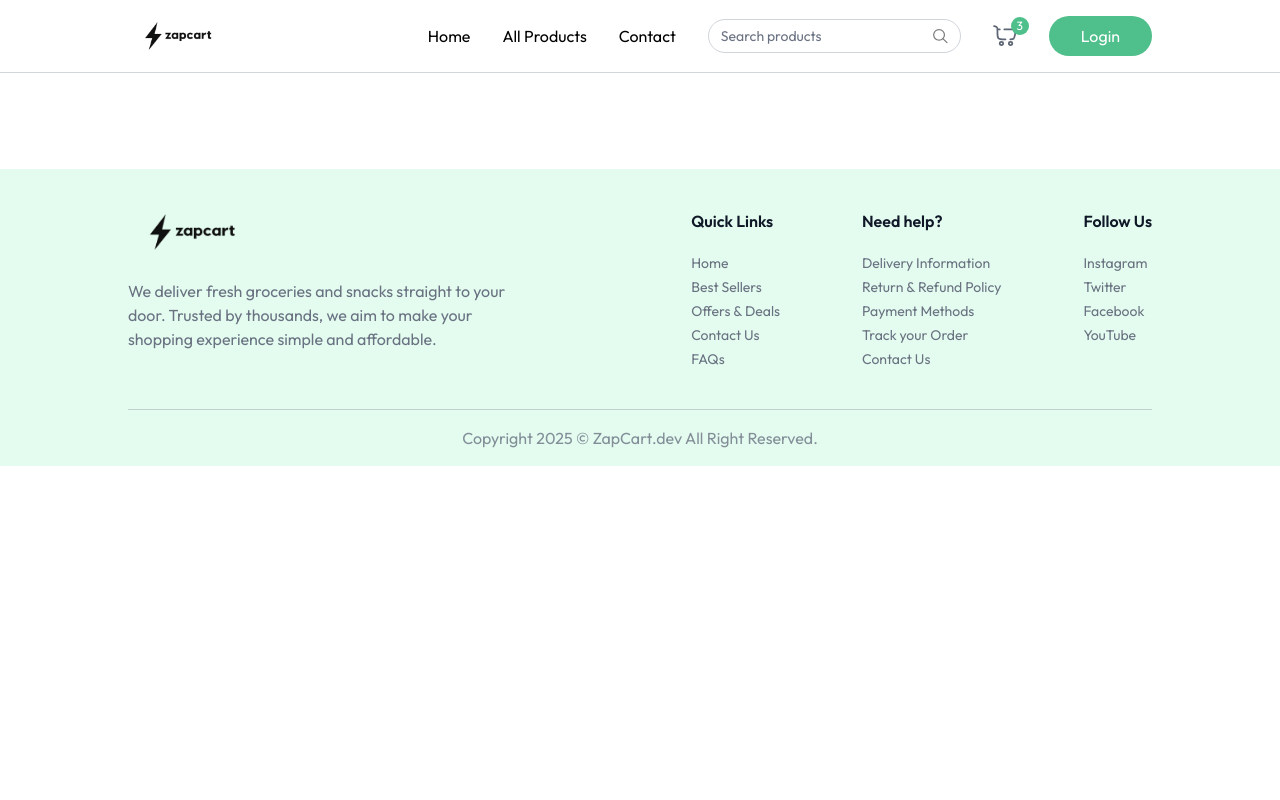
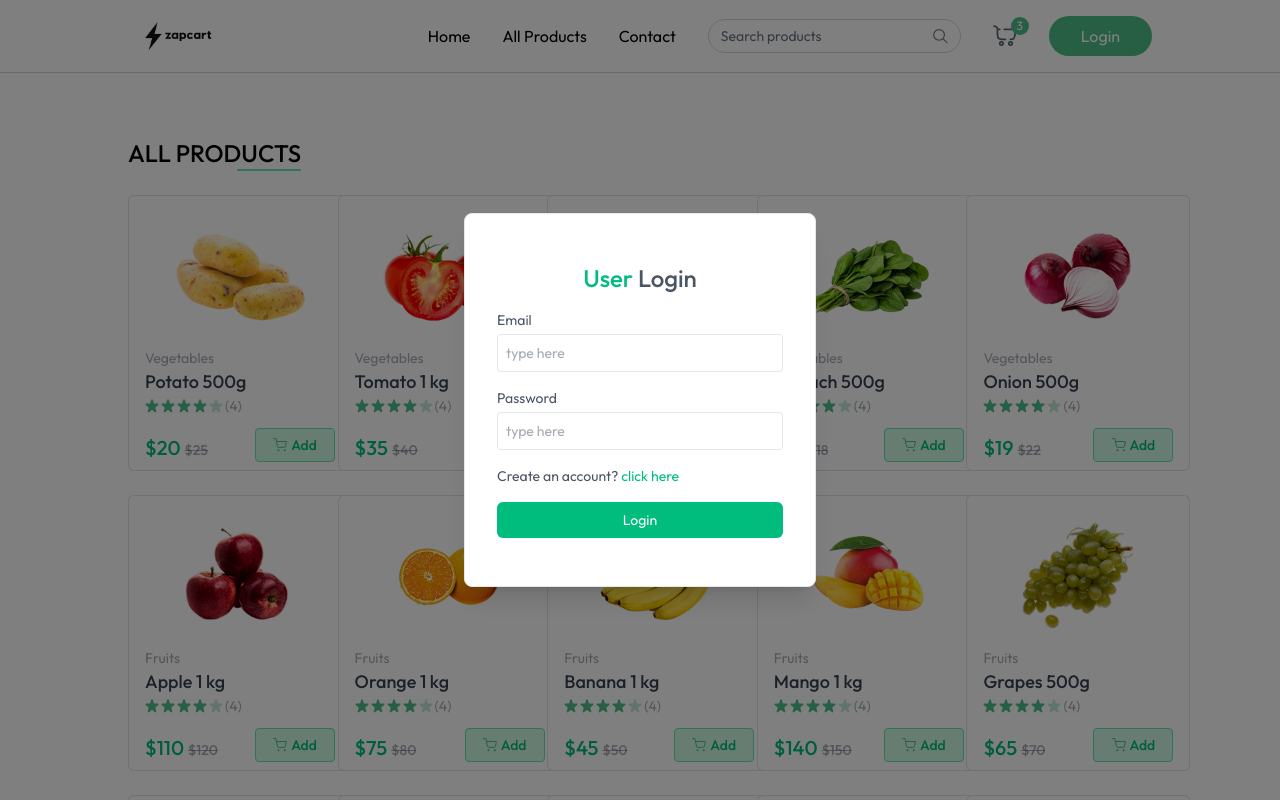
Before and after one commit to Aadarsh-2003/zapcart, a React (Vite) app in the folder client/: page /products in a window 1280 px wide. Both pictures are taken after a click on the button "Login". Shown: the top 800 px of the page. Built offline with nearby package versions, Linux system fonts and the light colour scheme.

Commit message:
Added AllProducts, ProductCategory page and Login/SignUp functionality

```diff
--- a/client/src/App.jsx
+++ b/client/src/App.jsx
@@ -4,19 +4,27 @@
 import { Route, Routes, useLocation } from 'react-router-dom'
 import { Toaster } from 'react-hot-toast'
 import Footer from './components/Footer'
+import { useAppContext } from './context/AppContext'
+import Login from './components/Login'
+import AllProducts from './pages/AllProducts'
+import ProductCategory from './pages/ProductCategory'
 
 
 const App = () => {
 
   const isSellerPath = useLocation().pathname.includes("seller")
+ const {showUserLogin} = useAppContext();
 
   return (
     <div>
       {isSellerPath ? null : <Navbar/>}
+      {showUserLogin? <Login/>: null}
       <Toaster/>
       <div className= {`${isSellerPath? "" : "px-6 md:px-16 lg:px-24 xl:px-32"}`}>
         <Routes>
           <Route path='/' element={<Home/>} />
+          <Route path='/products' element={<AllProducts/>} />
+          <Route path='/products/:category' element={<ProductCategory/>} />
         </Routes>
       </div>
       {!isSellerPath && <Footer/>}
--- /dev/null
+++ b/client/src/components/Login.jsx
@@ -0,0 +1,60 @@
+import React from 'react'
+import { useAppContext } from '../context/AppContext';
+
+const Login = () => {
+
+    const {setShowUserLogin, setUser} = useAppContext();
+
+    const [state, setState] = React.useState("login");
+    const [name, setName] = React.useState("");
+    const [email, setEmail] = React.useState("");
+    const [password, setPassword] = React.useState("");
+
+    const formSubmitHandler = async(e)=>{
+        e.preventDefault();
+        setUser({
+            email: "abc@gmail.com",
+            name: "abc"
+        })
+        setShowUserLogin(false);
+    }
+
+  return (
+
+    <div  onClick={()=>setShowUserLogin(false)} className='fixed top-0 bottom-0 left-0 right-0 z-30 flex items-center text-sm text-gray-600 bg-black/50' >
+        <form onSubmit={formSubmitHandler} onClick={(e)=>e.stopPropagation()} className="flex flex-col gap-4 m-auto items-start p-8 py-12 w-80 sm:w-[352px] rounded-lg shadow-xl border border-gray-200 bg-white">
+            <p className="text-2xl font-medium m-auto">
+                <span className="text-emerald-500">User</span> {state === "login" ? "Login" : "Sign Up"}
+            </p>
+            {state === "register" && (
+                <div className="w-full">
+                    <p>Name</p>
+                    <input onChange={(e) => setName(e.target.value)} value={name} placeholder="type here" className="border border-gray-200 rounded w-full p-2 mt-1 outline-emerald-500" type="text" required />
+                </div>
+            )}
+            <div className="w-full ">
+                <p>Email</p>
+                <input onChange={(e) => setEmail(e.target.value)} value={email} placeholder="type here" className="border border-gray-200 rounded w-full p-2 mt-1 outline-emerald-500" type="email" required />
+            </div>
+            <div className="w-full ">
+                <p>Password</p>
+                <input onChange={(e) => setPassword(e.target.value)} value={password} placeholder="type here" className="border border-gray-200 rounded w-full p-2 mt-1 outline-emerald-500" type="password" required />
+            </div>
+            {state === "register" ? (
+                <p>
+                    Already have account? <span onClick={() => setState("login")} className="text-emerald-500 cursor-pointer">click here</span>
+                </p>
+            ) : (
+                <p>
+                    Create an account? <span onClick={() => setState("register")} className="text-emerald-500 cursor-pointer">click here</span>
+                </p>
+            )}
+            <button className="bg-emerald-500 hover:bg-emerald-600 transition-all text-white w-full py-2 rounded-md cursor-pointer">
+                {state === "register" ? "Create Account" : "Login"}
+            </button>
+        </form>
+    </div>
+  )
+}
+
+export default Login
--- a/client/src/components/Navbar.jsx
+++ b/client/src/components/Navbar.jsx
@@ -1,4 +1,4 @@
-import React from 'react'
+import React, { useEffect } from 'react'
 import {NavLink } from 'react-router-dom'
 import {assets} from '../assets/assets'
 import {useAppContext} from '../context/AppContext'
@@ -7,12 +7,19 @@
 const Navbar = () => {
 
     const [open, setOpen] = React.useState(false)
-    const {user, setUser, setShowUserLogin, navigate} = useAppContext();
+    const {user, setUser, setShowUserLogin, navigate, searchQuerry, setSearchQuerry} = useAppContext();
 
     const logout = async()=>{
         setUser(null);
         navigate('/');
     }
+
+    useEffect(() => {
+      if(searchQuerry.length > 0){
+        navigate('/products');
+      }
+    }, [searchQuerry])
+
 
     return (
     <nav className="flex items-center justify-between px-6 md:px-16 lg:px-24 xl:px-32 py-4 border-b border-gray-300 bg-white relative transition-all">
@@ -28,18 +35,13 @@
                 <NavLink to='/'>Contact</NavLink>
 
                 <div className="hidden lg:flex items-center text-sm gap-2 border border-gray-300 px-3 rounded-full">
-                    <input className="py-1.5 w-full bg-transparent outline-none placeholder-gray-500" type="text" placeholder="Search products" />
-                    {/* <svg width="16" height="16" viewBox="0 0 16 16" fill="none" xmlns="http://www.w3.org/2000/svg">
-                        <path d="M10.836 10.615 15 14.695" stroke="#7A7B7D" stroke-width="1.2" stroke-linecap="round" stroke-linejoin="round" />
-                        <path clip-rule="evenodd" d="M9.141 11.738c2.729-1.136 4.001-4.224 2.841-6.898S7.67.921 4.942 2.057C2.211 3.193.94 6.281 2.1 8.955s4.312 3.92 7.041 2.783" stroke="#7A7B7D" stroke-width="1.2" stroke-linecap="round" stroke-linejoin="round" />
-                    </svg> */}
+                    <input onChange={(e)=>setSearchQuerry(e.target.value)} className="py-1.5 w-full bg-transparent outline-none placeholder-gray-500" type="text" placeholder="Search products" />
+
                     <img src={assets.search_icon} alt='search' className='w-4 h-4' />
                 </div>
 
                 <div onClick={()=>navigate('/cart')} className="relative cursor-pointer">
-                    {/* <svg width="18" height="18" viewBox="0 0 14 14" fill="none" xmlns="http://www.w3.org/2000/svg">
-                        <path d="M.583.583h2.333l1.564 7.81a1.17 1.17 0 0 0 1.166.94h5.67a1.17 1.17 0 0 0 1.167-.94l.933-4.893H3.5m2.333 8.75a.583.583 0 1 1-1.167 0 .583.583 0 0 1 1.167 0m6.417 0a.583.583 0 1 1-1.167 0 .583.583 0 0 1 1.167 0" stroke="#615fff" stroke-linecap="round" stroke-linejoin="round" />
-                    </svg> */}
+
                     <img src={assets.nav_cart_icon} alt='cart' className='w-6 opacity-80' />
                     <button id='primary' className="absolute -top-2 -right-3 text-xs text-white bg-indigo-500  w-[18px] h-[18px] rounded-full">3</button>
                 </div>
--- a/client/src/components/ProductCard.jsx
+++ b/client/src/components/ProductCard.jsx
@@ -8,8 +8,11 @@
     const {currency, cartItems, addToCart, updateCartItems, removeFromCart, navigate } = useAppContext();
 
   return product && (
-    <div>
-        <div className="border border-gray-500/20 rounded-md md:px-4 px-3 py-2 bg-white min-w-56 max-w-56 w-full">
+
+        <div  onClick={()=> {
+            navigate(`/products/${product.category.toLowerCase()}/${product._id}`);
+            scrollTo(0,0)
+        }}  className="border border-gray-500/20 rounded-md md:px-4 px-3 py-2 bg-white min-w-56 max-w-56 w-full">
             <div className="group cursor-pointer flex items-center justify-center px-2">
                 <img className="group-hover:scale-105 transition max-w-26 md:max-w-36" src={product.image[0]} alt={product.name} />
             </div>
@@ -51,7 +54,6 @@
                 </div>
             </div>
         </div>
-    </div>
   )
 }
 
--- a/client/src/context/AppContext.jsx
+++ b/client/src/context/AppContext.jsx
@@ -13,7 +13,8 @@
     const [isSeller, setIsSeller] = useState(false);
     const [showUserLogin, setShowUserLogin] = useState(false);
     const [products, setProducts] = useState([]);
-    const [cartItems, setCartItems] = useState({})
+    const [cartItems, setCartItems] = useState({});
+    const [searchQuerry, setSearchQuerry] = useState({});
 
     const fetchProducts = async()=>{
         setProducts(dummyProducts)
@@ -63,7 +64,7 @@
 
 
 
-    const value = {navigate, user , setUser, isSeller, setIsSeller, showUserLogin, setShowUserLogin, products, currency, cartItems ,addToCart, updateCartItems, removeFromCart}
+    const value = {navigate, user , setUser, isSeller, setIsSeller, showUserLogin, setShowUserLogin, products, currency, cartItems ,addToCart, updateCartItems, removeFromCart, searchQuerry, setSearchQuerry}
 
     return <AppContext.Provider value={value}>
         {children}
--- /dev/null
+++ b/client/src/pages/AllProducts.jsx
@@ -0,0 +1,43 @@
+import React, { useEffect } from 'react'
+import { useAppContext } from '../context/AppContext'
+import { useState } from 'react';
+import ProductCard from '../components/ProductCard';
+
+const AllProducts = () => {
+
+    const {products, searchQuerry} = useAppContext();
+    const [filteredProducts, setFilteredProducts] = useState([]);
+
+    useEffect(() => {
+
+        if(searchQuerry.length > 0){
+            setFilteredProducts(products.filter(
+                products => products.name.toLowerCase().includes(searchQuerry.toLowerCase())
+            ))
+        }else{
+            setFilteredProducts(products);
+        }
+
+    }, [products, searchQuerry])
+
+
+  return (
+    <div className='mt-16 flex flex-col'>
+        <div className='flex flex-col items-end w-max' >
+            <p className='text-2xl font-medium uppercase' >
+                All Products
+            </p>
+            <div className='w-16 h-0.5 bg-emerald-300 rounded-full' ></div>
+        </div>
+
+        <div className='grid grid-cols-2 sm:grid-cols-3 md:grid-cols-4 lg:grid-cols-5 gap-3 md:gap-6 mt-6' >
+            {filteredProducts.filter((product)=>product.inStock).map((product,index)=>(
+                <ProductCard key={index} product={product} />
+            ))}
+        </div>
+
+    </div>
+  )
+}
+
+export default AllProducts
--- /dev/null
+++ b/client/src/pages/ProductCategory.jsx
@@ -0,0 +1,40 @@
+import React from 'react'
+import { useAppContext } from '../context/AppContext'
+import { useParams } from 'react-router-dom';
+import { categories } from '../assets/assets';
+import ProductCard from '../components/ProductCard';
+
+const ProductCategory = () => {
+
+    const {products} = useAppContext();
+    const {category} = useParams();
+
+    const searchCatecory = categories.find((item)=> item.path.toLowerCase() === category);
+
+    const filteredProducts = products.filter((product)=>product.category.toLowerCase() === category)
+
+  return (
+    <div className='mt-16 flex flex-col' >
+        {searchCatecory && (
+            <div className='flex flex-col items-end w-max' >
+                <p className='text-2xl font-medium' >{searchCatecory.text.toUpperCase()}</p>
+                <div className='w-16 h-0.5 bg-emerald-300 rounded-full' ></div>
+            </div>
+        )}
+
+        {filteredProducts.length > 0 ? (
+            <div className='grid grid-cols-2 sm:grid-cols-3 md:grid-cols-4 lg:grid-cols-5 gap-3 md:gap-6 mt-6' >
+                {filteredProducts.map((product)=>(
+                    <ProductCard key={product._id} product={product} />
+                ))}
+            </div>
+        ):(
+            <div className='flex items-center justify-center h-[60vh]' >
+                <p className='text-2xl font-medium text-emerald-300' >No products found in this category.</p>
+            </div>
+        )}
+    </div>
+  )
+}
+
+export default ProductCategory
```
Also changed, not shown: 1 other file (tests, documents, lock files or other folders).
